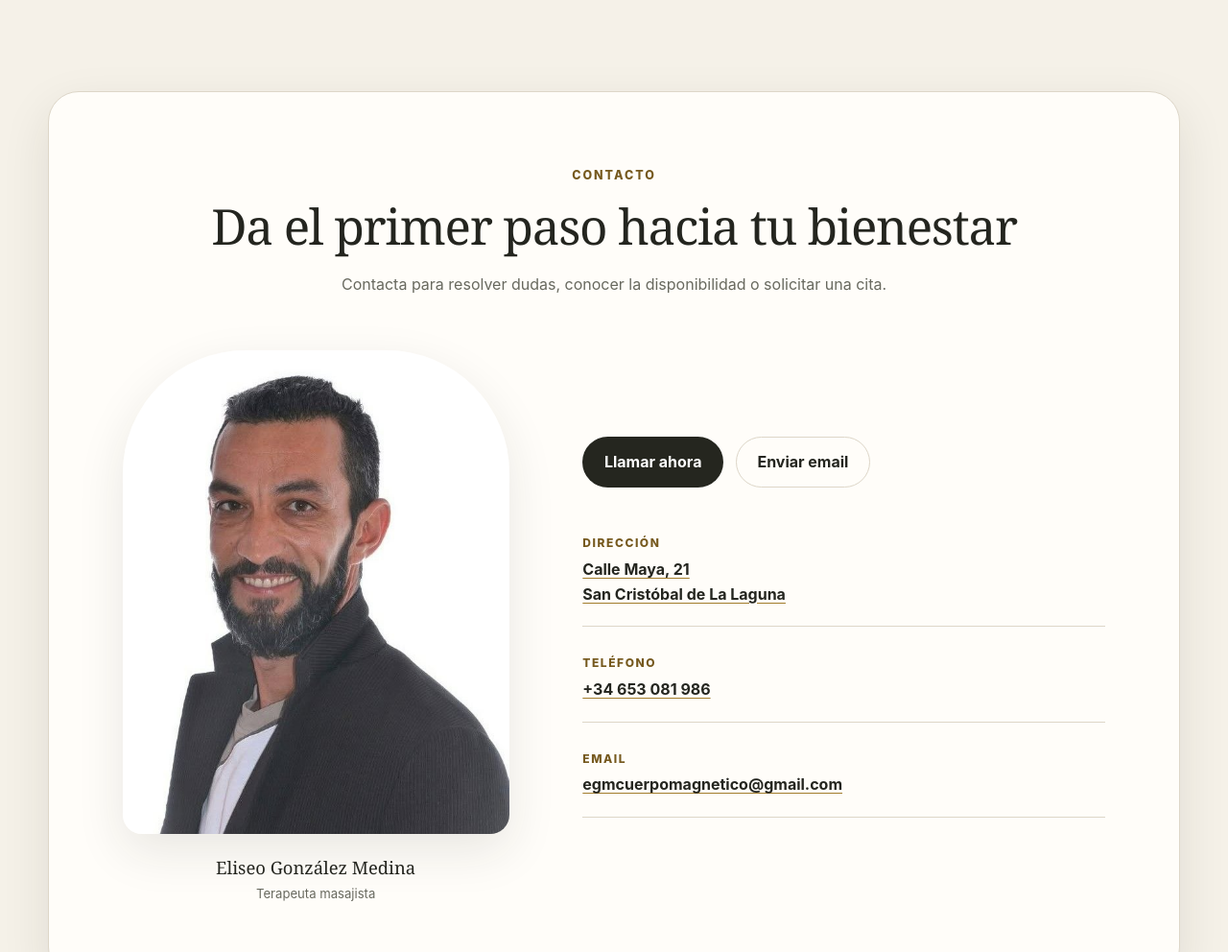
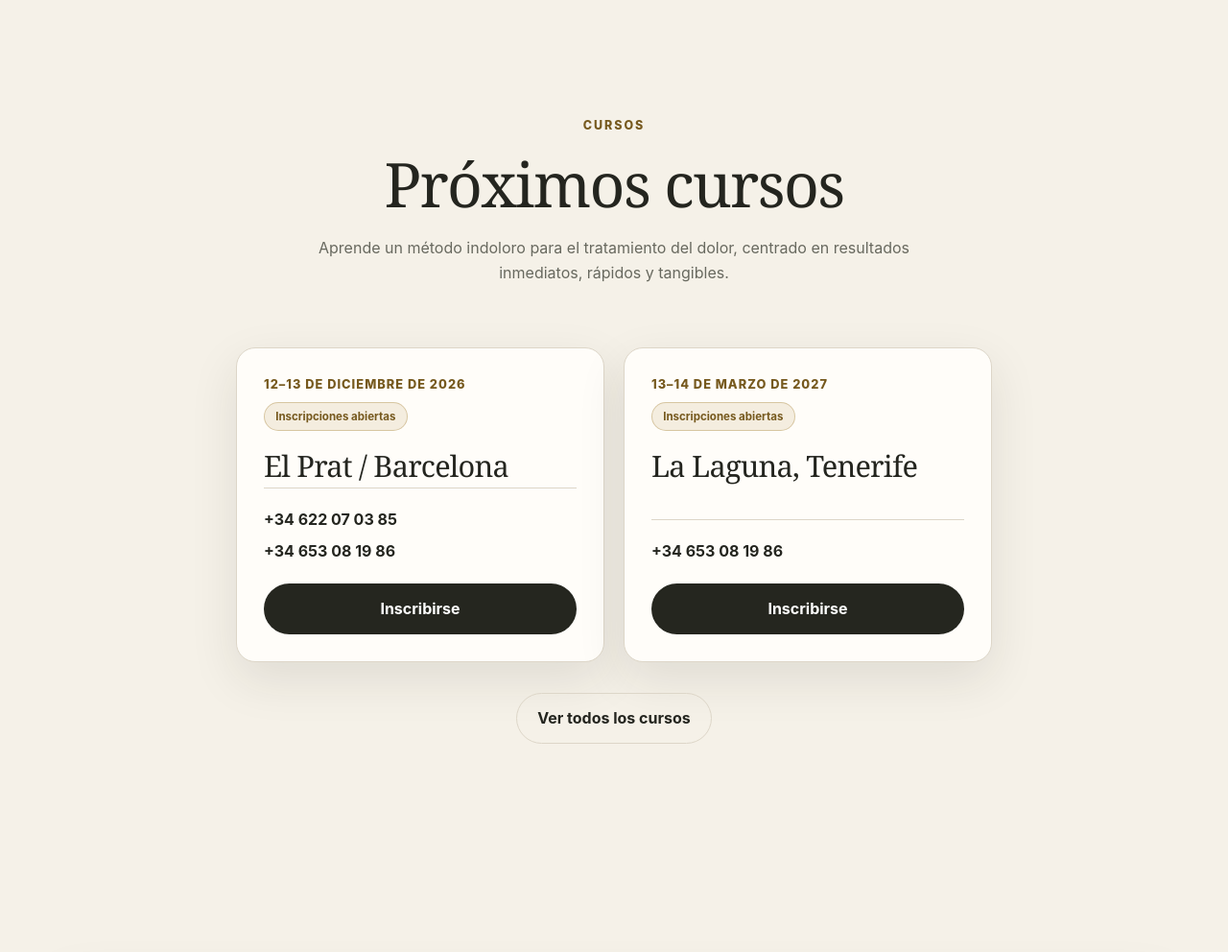
Before and after one commit to OscarNE/quirokinisi-website, a plain HTML site: page index.html in a window 1280 px wide. Shown: the part 3140-4132 px from the top of the page at 96% size. Drawn offline with Linux system fonts and the light colour scheme.

Commit message:
restore events on main page

```diff
--- a/cursos/cursos.js
+++ b/cursos/cursos.js
@@ -52,7 +52,7 @@ function appendTextElement(parent, tagName, className, text) {
   return element;
 }
 
-function createUpcomingCourse(course) {
+function createUpcomingCourse(course, contactUrl) {
   const card = document.createElement("article");
   card.className = "event-card";
 
@@ -84,7 +84,7 @@ function createUpcomingCourse(course) {
 
   const registrationLink = document.createElement("a");
   registrationLink.className = "button button-primary event-cta";
-  registrationLink.href = "../#contacto";
+  registrationLink.href = contactUrl;
   registrationLink.textContent = "Inscribirse";
   card.append(registrationLink);
 
@@ -115,12 +115,16 @@ function showMessage(container, message) {
 }
 
 async function loadCourses() {
-  if (!upcomingCoursesElement || !pastCoursesElement) {
+  if (!upcomingCoursesElement) {
     return;
   }
 
   try {
-    const response = await fetch("./cursos.json");
+    const coursesUrl = upcomingCoursesElement.dataset.coursesUrl || "./cursos.json";
+    const contactUrl = upcomingCoursesElement.dataset.contactUrl || "../#contacto";
+    const hideWhenEmpty = upcomingCoursesElement.hasAttribute("data-hide-when-empty");
+    const coursesSection = upcomingCoursesElement.closest("[data-courses-section]");
+    const response = await fetch(coursesUrl);
     if (!response.ok) {
       throw new Error(`No se pudieron cargar los cursos (${response.status})`);
     }
@@ -135,29 +139,42 @@ async function loadCourses() {
       .sort((a, b) => localDate(b.startDate) - localDate(a.startDate));
 
     upcomingCoursesElement.replaceChildren(
-      ...upcomingCourses.map(createUpcomingCourse)
+      ...upcomingCourses.map((course) => createUpcomingCourse(course, contactUrl))
     );
+    upcomingCoursesElement.dataset.count = String(upcomingCourses.length);
+
+    if (pastCoursesElement) {
       pastCoursesElement.replaceChildren(...pastCourses.map(createPastCourse));
-    upcomingCoursesElement.dataset.count = String(upcomingCourses.length);
       pastCoursesElement.dataset.count = String(pastCourses.length);
+    }
+
+    if (coursesSection && upcomingCourses.length > 0) {
+      coursesSection.hidden = false;
+    }
 
     if (upcomingCourses.length === 0) {
+      if (!hideWhenEmpty) {
         showMessage(
           upcomingCoursesElement,
           "No hay nuevas fechas publicadas. Vuelve pronto para consultar próximos cursos."
         );
       }
+    }
 
-    if (pastCourses.length === 0) {
+    if (pastCoursesElement && pastCourses.length === 0) {
       showMessage(pastCoursesElement, "Todavía no hay cursos anteriores para mostrar.");
     }
   } catch (error) {
     console.error(error);
+    if (!upcomingCoursesElement.hasAttribute("data-hide-when-empty")) {
       showMessage(
         upcomingCoursesElement,
         "No se pudieron cargar las fechas. Inténtalo de nuevo más tarde."
       );
+    }
+    if (pastCoursesElement) {
       showMessage(pastCoursesElement, "No se pudieron cargar los cursos anteriores.");
+    }
   }
 }
 
--- a/index.html
+++ b/index.html
@@ -14,6 +14,7 @@
 
   <link rel="stylesheet" href="./styles.css">
   <script src="./script.js" defer></script>
+  <script src="./cursos/cursos.js" defer></script>
 </head>
 
 <body>
@@ -246,6 +247,35 @@
       </div>
     </section>
 
+    <section
+      class="events home-events section"
+      aria-labelledby="home-courses-title"
+      data-courses-section
+      hidden
+    >
+      <div class="section-heading section-heading-centered">
+        <p class="eyebrow">Cursos</p>
+        <h2 id="home-courses-title">Próximos cursos</h2>
+        <p>
+          Aprende un método indoloro para el tratamiento del dolor, centrado
+          en resultados inmediatos, rápidos y tangibles.
+        </p>
+      </div>
+
+      <div
+        id="upcoming-courses"
+        class="events-grid"
+        data-courses-url="./cursos/cursos.json"
+        data-contact-url="#contacto"
+        data-hide-when-empty
+        aria-live="polite"
+      ></div>
+
+      <div class="home-events-more">
+        <a class="button button-secondary" href="./cursos/">Ver todos los cursos</a>
+      </div>
+    </section>
+
     <section id="contacto" class="contact section">
       <div class="contact-panel">
         <div class="contact-heading">
--- a/styles.css
+++ b/styles.css
@@ -458,6 +458,11 @@ p {
 .events .section-heading h1 {
   max-width: none;
   font-size: clamp(2.8rem, 6vw, 5rem);
+}
+
+.home-events-more {
+  margin-top: 2rem;
+  text-align: center;
 }
 
 .events-slogan {
```
Lines whose indentation alone changed are shown as unchanged.
